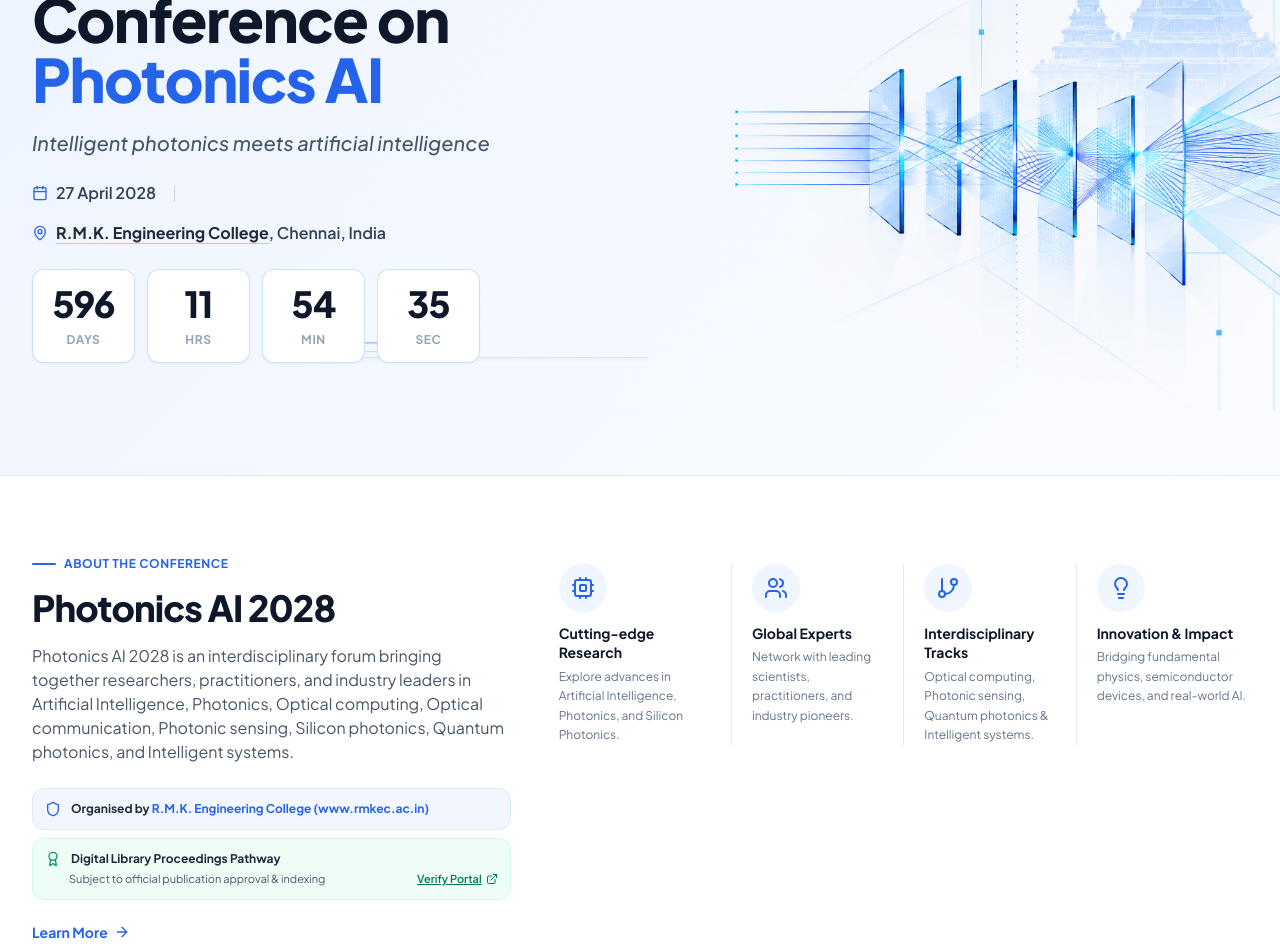
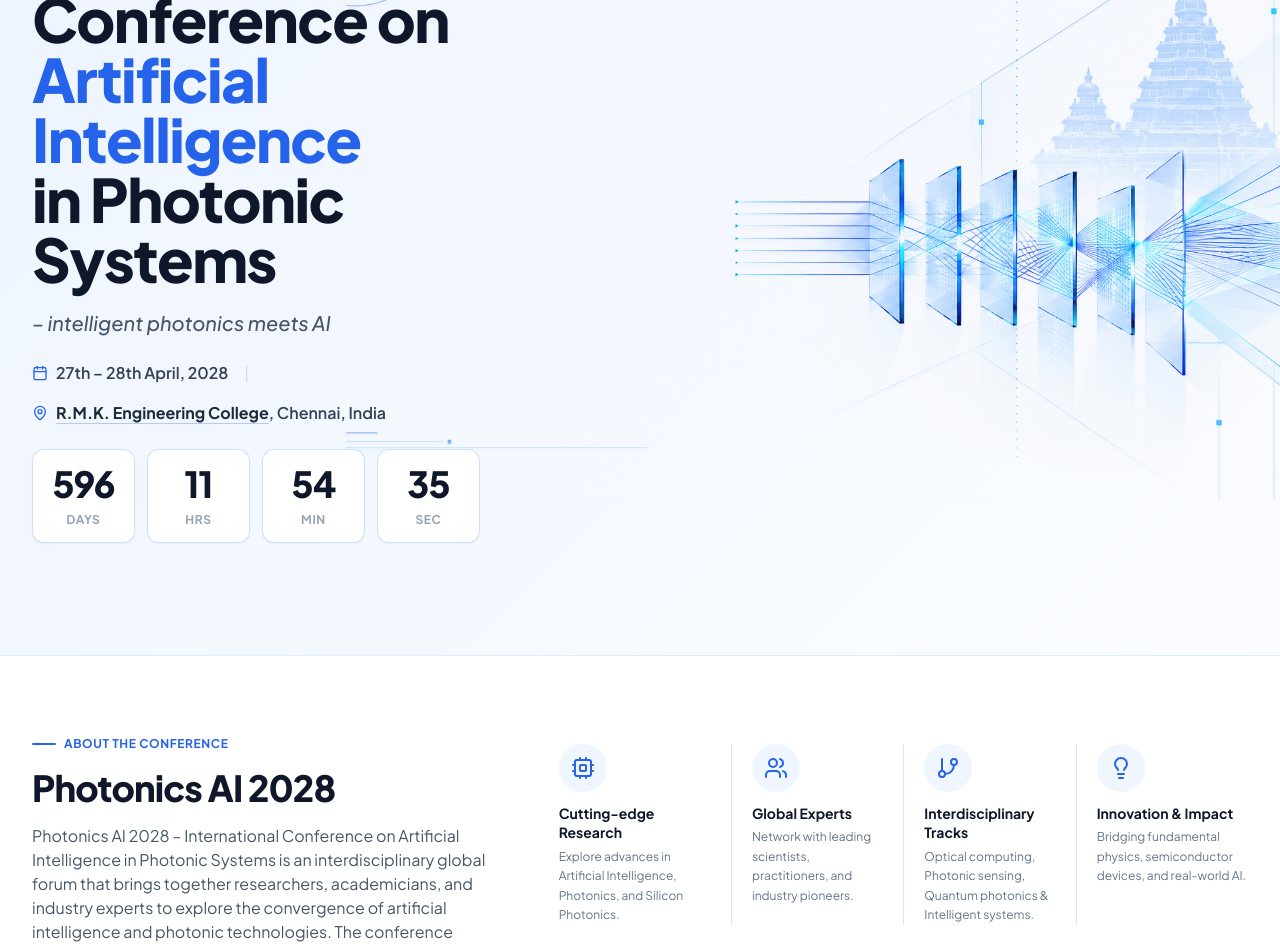
Before and after one commit to piraneshNK/RMK-IEEE-WEBSITE-2028, a React (Vite) app: page / in a window 1280 px wide. Shown: the part 260-1207 px from the top of the page. Built offline with nearby package versions, Linux system fonts and the light colour scheme.

Commit message:
Team added

```diff
--- a/src/components/AboutSection.jsx
+++ b/src/components/AboutSection.jsx
@@ -51,7 +51,7 @@
 
             {/* User Paragraph */}
             <p className="text-slate-600 text-sm sm:text-base leading-relaxed">
-              Photonics AI 2028 is an interdisciplinary forum bringing together researchers, practitioners, and industry leaders in Artificial Intelligence, Photonics, Optical computing, Optical communication, Photonic sensing, Silicon photonics, Quantum photonics, and Intelligent systems.
+              Photonics AI 2028 – International Conference on Artificial Intelligence in Photonic Systems is an interdisciplinary global forum that brings together researchers, academicians, and industry experts to explore the convergence of artificial intelligence and photonic technologies. The conference focuses on advancing intelligent photonic systems for next-generation computing, communications, sensing, and imaging, including areas such as optical neural networks, silicon photonics, AI-driven optical communications, and quantum photonics. It aims to foster innovation in energy-efficient, high-speed, and intelligent light-based technologies that will shape future AI-enabled infrastructures and smart systems worldwide.
             </p>
 
             {/* Badges / IEEE Support */}
@@ -67,30 +67,11 @@
                     className="text-[#2563eb] hover:underline font-bold"
                     title="Visit R.M.K. Engineering College Official Website"
                   >
-                    R.M.K. Engineering College (www.rmkec.ac.in)
+                    R.M.K. Engineering College
                   </a>
                 </span>
               </div>
 
-              <div className="flex flex-col space-y-1 bg-emerald-50/80 p-3 rounded-xl border border-emerald-100 text-xs text-slate-800">
-                <div className="flex items-center space-x-2.5 font-bold">
-                  <Award className="w-4 h-4 text-emerald-600 flex-shrink-0" />
-                  <span>Digital Library Proceedings Pathway</span>
-                </div>
-                <div className="pl-6 text-[11px] text-slate-600 flex items-center justify-between">
-                  <span>Subject to official publication approval & indexing</span>
-                  <a
-                    href="https://conferences.ieee.org/"
-                    target="_blank"
-                    rel="noopener noreferrer"
-                    className="text-emerald-700 hover:text-emerald-900 font-semibold underline inline-flex items-center space-x-1"
-                    title="Verify Conference Sponsorship Status"
-                  >
-                    <span>Verify Portal</span>
-                    <ExternalLink className="w-3 h-3" />
-                  </a>
-                </div>
-              </div>
             </div>
 
             {/* Expander detail */}
--- a/src/components/CommitteeSection.jsx
+++ b/src/components/CommitteeSection.jsx
@@ -1,5 +1,5 @@
 import React, { useState } from 'react';
-import { ShieldCheck, User, Building, Heart, Globe, Search } from 'lucide-react';
+import { ShieldCheck, User, Building, Heart, Globe, Search, ExternalLink } from 'lucide-react';
 
 export default function CommitteeSection() {
   const [activeTab, setActiveTab] = useState('patrons');
@@ -16,10 +16,10 @@
   ];
 
   const organizingChairs = [
-    { name: "Dr. K.A. Mohamed Junaid", role: "Conference Chair", designation: "Principal", affiliation: "R.M.K. Engineering College" },
-    { name: "Dr. T. Suresh", role: "Conference Chair", designation: "HoD / ECE", affiliation: "R.M.K. Engineering College" },
-    { name: "Dr. T.D. Subash", role: "Conference Chair", designation: "Photonics Society, USA", affiliation: "Conference Organizing Chair" },
-    { name: "Dr. S. Koteeswaran", role: "Co-Chair", designation: "HoD / Research", affiliation: "R.M.K. Engineering College" },
+    { name: "Dr. K.A. Mohamed Junaid", role: "Conference Convener Chair", designation: "Principal", affiliation: "R.M.K. Engineering College" },
+    { name: "Dr. T. Suresh", role: "Conference General Chair", designation: "HoD / ECE", affiliation: "R.M.K. Engineering College" },
+    { name: "Dr. T.D. Subash", role: "Conference Organizing Chair", designation: "Photonics Society, USA", affiliation: "" },
+    { name: "Dr. S. Koteeswaran", role: "Conference Co-Chair", designation: "HoD / Research", affiliation: "R.M.K. Engineering College" },
     { name: "Dr. Subha T. D.", role: "Conference Publication Chair", designation: "Faculty Lead", affiliation: "Publication Committee" },
     { name: "Dr. Vidya Lakshmi V", role: "Conference Travel Grant Chair", designation: "Faculty Lead", affiliation: "Travel Grant Committee" },
     { name: "Dr. P.G. Gopinath", role: "Conference Keynote Chair", designation: "Faculty Lead", affiliation: "Keynote & Session Committee" },
@@ -31,6 +31,57 @@
     { name: "Ms. Priyadharshini S", role: "Conference Web & Social Media Chair", designation: "Faculty Lead", affiliation: "Web & Media Portal" },
     { name: "Mr. Karthikeyan C", role: "Conference Sponsorship Chair", designation: "Faculty Lead", affiliation: "Sponsorship & Partnership" },
     { name: "Ms. Samudha Prathima", role: "Conference Workshops Chair", designation: "Faculty Lead", affiliation: "Workshops & Tutorials" }
+  ];
+
+  const ieeeLiaisons = [
+    {
+      name: "Prof. Perry Shum",
+      role: "Keynote Speaker",
+      designation: "Chair Professor & Fellow",
+      affiliation: "Southern University of Science and Technology, China",
+      honor: "Optical Fiber Sensors & Fiber Photonics Pioneer",
+      image: "/ieee img/Prof Perry Shum.jpeg"
+    },
+    {
+      name: "Prof. Christina Lim",
+      role: "Keynote Speaker",
+      designation: "Professor, Electrical & Electronic Engineering",
+      affiliation: "University of Melbourne, Australia",
+      honor: "Microwave Photonics & Optical Communications Specialist",
+      image: "/ieee img/Prof Christina Lim.jpeg"
+    },
+    {
+      name: "Prof. Peter Delfyett",
+      role: "Keynote Speaker",
+      designation: "Pegasus Professor & Trustee Chair Professor",
+      affiliation: "CREOL, University of Central Florida, USA",
+      honor: "Ultrafast Photonics & Semiconductor Mode-Locked Lasers Expert",
+      image: "/ieee img/Prof. Peter Delfyett.jpeg"
+    },
+    {
+      name: "Dr. Chennupati Jagadish",
+      role: "Keynote Speaker",
+      designation: "Distinguished Professor",
+      affiliation: "Australian National University, Australia",
+      honor: "Photonics Society President 2018 – 2019",
+      image: "/ieee img/Dr. Chennupati Jagadish.jpeg"
+    },
+    {
+      name: "Prof. Chris Miyachi",
+      role: "AI Coalition Liaison",
+      designation: "AI Coalition Liaison",
+      affiliation: "Cambridge, MA, USA",
+      honor: "Artificial Intelligence & Technical Standardization Specialist",
+      image: "/ieee img/Prof Chris Miyachi.jpeg"
+    },
+    {
+      name: "Prof. Gabriella Bosco",
+      role: "Photonics Society Liaison",
+      designation: "Photonics Society Liaison",
+      affiliation: "Politecnico di Torino, Italy",
+      honor: "Optical Communication Systems & Photonics Leader",
+      image: "/ieee img/Prof Gabriella Bosco.jpeg"
+    }
   ];
 
   const advisoryMembers = [
@@ -156,6 +207,17 @@
             </button>
 
             <button
+              onClick={() => setActiveTab('liaison')}
+              className={`px-4 py-2 rounded-full text-xs font-bold transition-all ${
+                activeTab === 'liaison'
+                  ? 'bg-[#2563eb] text-white shadow-sm'
+                  : 'bg-slate-100 text-slate-700 hover:bg-slate-200'
+              }`}
+            >
+              IEEE Liaison ({ieeeLiaisons.length})
+            </button>
+
+            <button
               onClick={() => setActiveTab('advisory')}
               className={`px-4 py-2 rounded-full text-xs font-bold transition-all ${
                 activeTab === 'advisory'
@@ -250,7 +312,47 @@
           </div>
         )}
 
-        {/* Tab 3: Advisory Board */}
+        {/* Tab 3: IEEE Liaison */}
+        {activeTab === 'liaison' && (
+          <div className="grid grid-cols-1 sm:grid-cols-2 lg:grid-cols-3 gap-6 animate-fadeIn">
+            {filterBySearch(ieeeLiaisons).map((item, idx) => (
+              <article key={idx} className="bg-white rounded-2xl border border-purple-100 shadow-sm hover:shadow-md hover:border-purple-300 transition-all overflow-hidden flex flex-col group">
+                <div className="p-6 space-y-4 flex-1">
+                  <div className="flex items-center justify-between gap-3">
+                    <div className="w-20 h-20 rounded-full overflow-hidden border-2 border-purple-100 shadow-sm bg-slate-100 flex-shrink-0">
+                      {item.image ? (
+                        <img
+                          src={item.image}
+                          alt={`Portrait of ${item.name}`}
+                          loading="lazy"
+                          decoding="async"
+                          className="w-full h-full object-cover group-hover:scale-105 transition-transform duration-300"
+                        />
+                      ) : (
+                        <div className="w-full h-full flex items-center justify-center text-purple-400">
+                          <User className="w-8 h-8" />
+                        </div>
+                      )}
+                    </div>
+                    <span className="text-[10px] font-extrabold uppercase tracking-wider px-2.5 py-1 rounded-full text-center leading-tight max-w-[120px] text-purple-700 bg-purple-50 border border-purple-200">
+                      {item.role}
+                    </span>
+                  </div>
+                  <div>
+                    <h3 className="text-base font-bold text-slate-900 leading-snug">{item.name}</h3>
+                    <p className="text-xs font-semibold text-[#2563eb] mt-0.5">{item.designation}</p>
+                    <p className="text-xs text-slate-500 mt-1 leading-snug">{item.affiliation}</p>
+                  </div>
+                  <div className="pt-3 border-t border-slate-100">
+                    <span className="text-[11px] font-medium text-slate-600 leading-tight block">{item.honor}</span>
+                  </div>
+                </div>
+              </article>
+            ))}
+          </div>
+        )}
+
+        {/* Tab 4: Advisory Board */}
         {activeTab === 'advisory' && (
           <div className="grid grid-cols-1 sm:grid-cols-2 md:grid-cols-3 lg:grid-cols-4 gap-3 animate-fadeIn">
             {filterBySearch(advisoryMembers).map((item, idx) => (
--- a/src/components/Footer.jsx
+++ b/src/components/Footer.jsx
@@ -1,7 +1,16 @@
-import React from 'react';
-import { Mail, Phone, MapPin, Globe, ExternalLink } from 'lucide-react';
+import React, { useState } from 'react';
+import { Mail, Phone, MapPin, Globe, ExternalLink, Linkedin, X } from 'lucide-react';
 
 export default function Footer() {
+  const [showTeam, setShowTeam] = useState(false);
+
+  const team = [
+    { name: "Piranesh NK",       linkedin: "https://www.linkedin.com/in/piranesh" },
+    { name: "Priyadharshini V",  linkedin: "https://www.linkedin.com/in/priyadharshini-v-" },
+    { name: "P Mahan",           linkedin: "https://www.linkedin.com/in/pmahan-profile" },
+    { name: "Mrinalini J",       linkedin: "https://www.linkedin.com/in/mrinalini-jayakumar" },
+  ];
+
   return (
     <footer id="contact" className="bg-[#040e1f] text-slate-400 border-t border-blue-900/50 pt-16 pb-12">
       <div className="max-w-7xl mx-auto px-4 sm:px-6 lg:px-8">
@@ -31,7 +40,7 @@
               <p>
                 Organised by{' '}
                 <a href="https://www.rmkec.ac.in/2023/" target="_blank" rel="noopener noreferrer" className="text-slate-200 hover:text-blue-400 font-bold underline underline-offset-4 decoration-blue-400/40 hover:decoration-blue-400 transition-colors" title="Visit R.M.K. Engineering College Official Website">
-                  R.M.K. Engineering College (Autonomous) — www.rmkec.ac.in
+                  R.M.K. Engineering College
                 </a>
               </p>
             </div>
@@ -119,9 +128,49 @@
             <span>
               Organised by{' '}
               <a href="https://www.rmkec.ac.in/2023/" target="_blank" rel="noopener noreferrer" className="text-slate-400 hover:text-blue-400 underline transition-colors" title="Visit R.M.K. Engineering College Official Website">
-                R.M.K. Engineering College (www.rmkec.ac.in)
+                R.M.K. Engineering College
               </a>
             </span>
+          </div>
+          <div className="relative">
+            <button
+              onClick={() => setShowTeam(v => !v)}
+              className="text-slate-500 hover:text-blue-400 transition-colors underline underline-offset-2 text-xs"
+            >
+              Designed &amp; Developed by team Apollo
+            </button>
+
+            {showTeam && (
+              <>
+                {/* Backdrop */}
+                <div className="fixed inset-0 z-40" onClick={() => setShowTeam(false)} />
+                {/* Popup */}
+                <div className="absolute bottom-8 right-0 z-50 bg-[#0d1f3c] border border-blue-800/60 rounded-2xl shadow-2xl p-5 w-64">
+                  <div className="flex items-center justify-between mb-4">
+                    <span className="text-white text-xs font-bold uppercase tracking-wider">Team Apollo</span>
+                    <button onClick={() => setShowTeam(false)} className="text-slate-400 hover:text-white transition-colors">
+                      <X className="w-4 h-4" />
+                    </button>
+                  </div>
+                  <ul className="space-y-3">
+                    {team.map((member) => (
+                      <li key={member.name} className="flex items-center justify-between">
+                        <span className="text-slate-200 text-xs font-medium">{member.name}</span>
+                        <a
+                          href={member.linkedin}
+                          target="_blank"
+                          rel="noopener noreferrer"
+                          title={`${member.name} on LinkedIn`}
+                          className="text-blue-400 hover:text-blue-300 transition-colors"
+                        >
+                          <Linkedin className="w-4 h-4" />
+                        </a>
+                      </li>
+                    ))}
+                  </ul>
+                </div>
+              </>
+            )}
           </div>
         </div>
 
--- a/src/components/Hero.jsx
+++ b/src/components/Hero.jsx
@@ -51,7 +51,7 @@
 
             {/* Category Tag */}
             <div className="inline-flex items-center space-x-2 text-xs sm:text-sm font-semibold tracking-wider text-[#2563eb] uppercase">
-              <span>27 APRIL 2028</span>
+              <span>27TH – 28TH APRIL, 2028</span>
               <span className="text-blue-400 font-bold">·</span>
               <span>INTERNATIONAL CONFERENCE</span>
             </div>
@@ -60,19 +60,20 @@
             <h1 className="text-4xl sm:text-5xl lg:text-6xl font-extrabold text-slate-900 tracking-tight leading-[1.1]">
               International <br />
               Conference on <br />
-              <span className="text-[#2563eb]">Photonics AI</span>
+              <span className="text-[#2563eb]">Artificial Intelligence</span> <br />
+              in Photonic Systems
             </h1>
 
             {/* Subtitle */}
             <p className="text-lg sm:text-xl text-slate-600 font-medium italic">
-              Intelligent photonics meets artificial intelligence
+              – intelligent photonics meets AI
             </p>
 
             {/* Event Info Strip */}
             <div className="flex flex-wrap items-center gap-3 sm:gap-4 text-slate-700 text-sm sm:text-base font-semibold pt-1">
               <div className="inline-flex items-center space-x-2">
                 <Calendar className="w-4 h-4 text-[#2563eb]" />
-                <span>27 April 2028</span>
+                <span>27th – 28th April, 2028</span>
               </div>
               <span className="text-slate-300 font-light hidden sm:inline">|</span>
               <div className="inline-flex items-center space-x-2">
--- a/src/components/SpeakersSection.jsx
+++ b/src/components/SpeakersSection.jsx
@@ -18,37 +18,6 @@
       title: "Photonics Society Liaison",
       honor: "Optical Communication Systems & Photonics Leader",
       image: "/ieee img/Prof Gabriella Bosco.jpeg"
-    },
-    {
-      name: "Prof. Perry Shum",
-      role: "Keynote Speaker",
-      institution: "Southern University of Science and Technology, China",
-      title: "Chair Professor & Fellow",
-      honor: "Optical Fiber Sensors & Fiber Photonics Pioneer",
-      image: "/ieee img/Prof Perry Shum.jpeg"
-    },
-    {
-      name: "Prof. Christina Lim",
-      role: "Keynote Speaker",
-      institution: "University of Melbourne, Australia",
-      title: "Professor, Electrical & Electronic Engineering",
-      honor: "Microwave Photonics & Optical Communications Specialist",
-      image: "/ieee img/Prof Christina Lim.jpeg"
-    },
-    {
-      name: "Prof. Peter Delfyett",
-      role: "Keynote Speaker",
-      institution: "CREOL, University of Central Florida, USA",
-      title: "Pegasus Professor & Trustee Chair Professor",
-      honor: "Ultrafast Photonics & Semiconductor Mode-Locked Lasers Expert"
-    },
-    {
-      name: "Dr. Chennupati Jagadish",
-      role: "Keynote Speaker",
-      institution: "Australian National University, Australia",
-      title: "Distinguished Professor",
-      honor: "Photonics Society President 2018 – 2019",
-      image: "/ieee img/Dr. Chennupati Jagadish.jpeg"
     },
     {
       name: "Prof. Dr. Leong Wai Yie",
@@ -154,7 +123,6 @@
         <div className="flex flex-wrap items-center justify-center gap-2 mb-12">
           {[
             { id: 'keynote', label: 'Keynote Speakers' },
-            { id: 'liaison', label: 'Keynote Liaisons' },
             { id: 'invited', label: 'Invited Speakers' }
           ].map(tab => (
             <button
```
Also changed, not shown: public/ieee img/Prof. Peter Delfyett.jpeg (added), src/components/DatesSection.jsx (line endings or trailing spaces).
